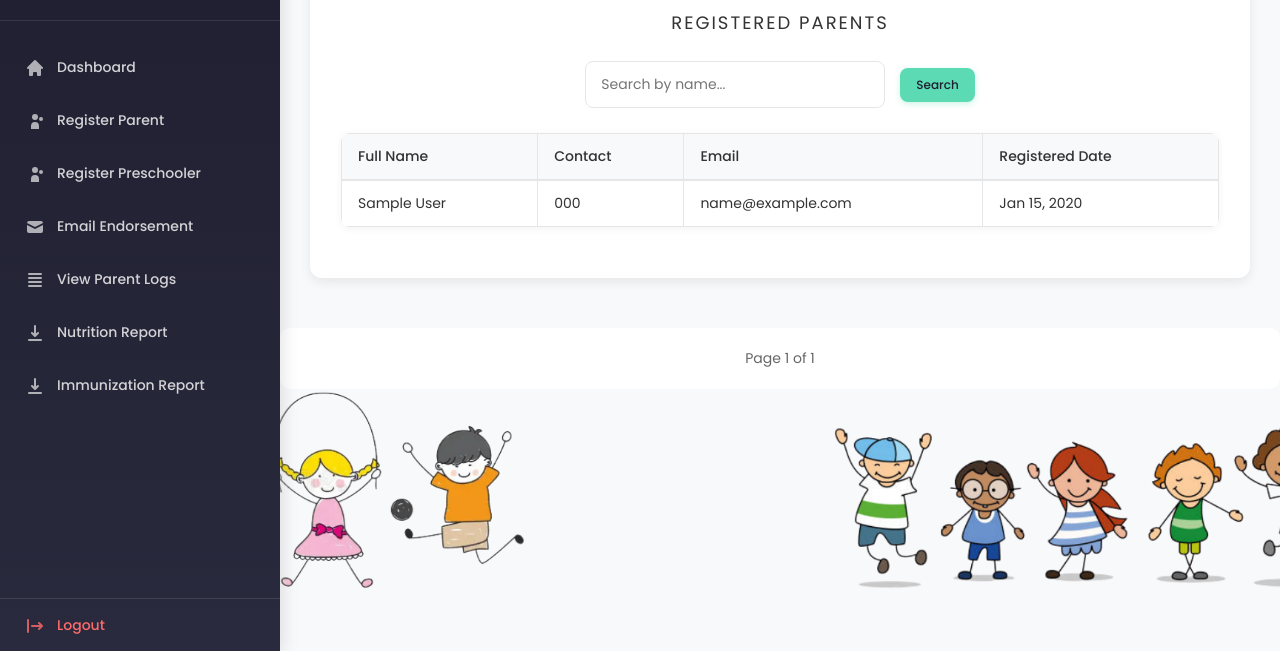
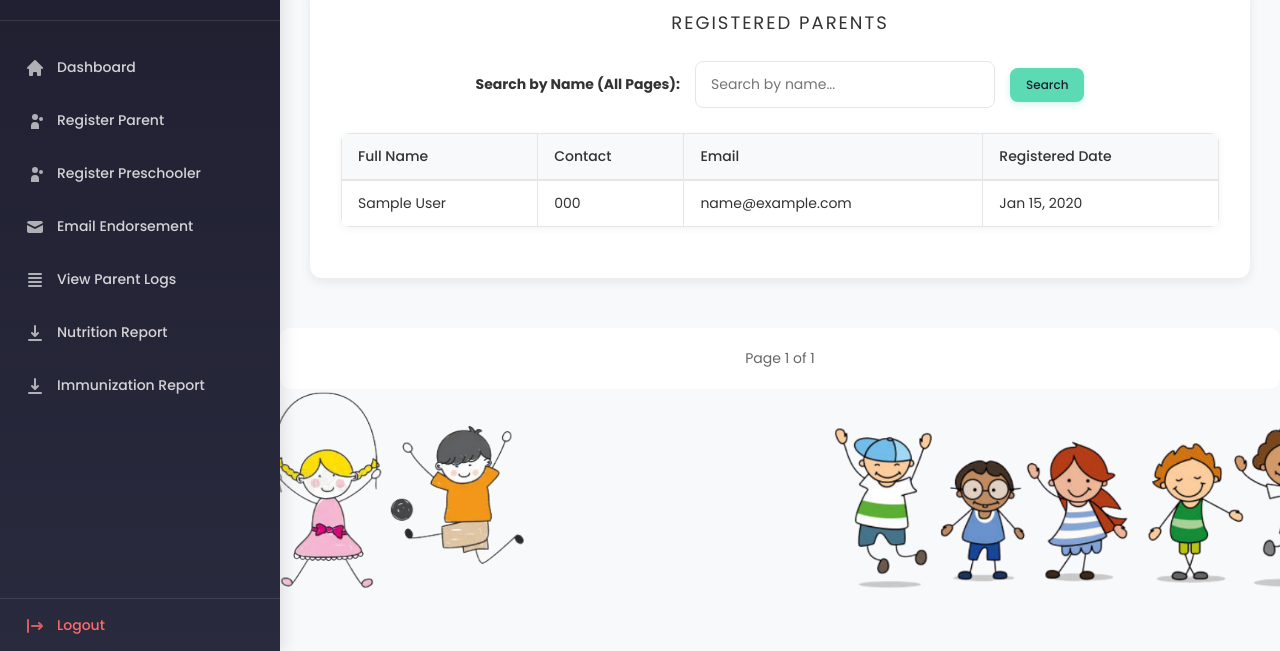
Before and after one commit to Chenzz00/ProfileNMonitoringSystem, a Django app: page /registered-parents/ in a window 1280 px wide. Shown: the part 148-799 px from the top of the page. Run offline with Django 5.2, Linux system fonts and the light colour scheme; a user stored in the database is signed in; tables that the repository leaves empty hold one stand-in row (values such as "Sample post"); some libraries are stand-ins or nearby versions.

Commit message:
Update registered_parent.html

```diff
--- a/WebApp/Templates/HTML/registered_parent.html
+++ b/WebApp/Templates/HTML/registered_parent.html
@@ -918,7 +918,14 @@
         </div>
 
         <div class="search-section">
-          <input type="text" id="search-input" class="search-input" placeholder="Search by name...">
+          <label for="search-input"><strong>Search by Name (All Pages):</strong></label>
+          <input
+            type="text"
+            id="search-input"
+            class="search-input"
+            placeholder="Search by name..."
+            value="{{ search_query }}"
+          >
           <button id="search-btn" class="btn">Search</button>
         </div>
 
@@ -955,8 +962,11 @@
     </div>
 
     <div class="pagination-section">
+      {% if is_searching %}
+        <!-- Hide pagination when searching, show nothing -->
+      {% else %}
         {% if parents.has_previous %}
-        <a href="?page={{ parents.previous_page_number }}" class="btn">Previous</a>
+          <a href="?page={{ parents.previous_page_number }}{% if search_query %}&search={{ search_query }}{% endif %}" class="btn">Previous</a>
         {% endif %}
 
         <span>
@@ -964,7 +974,8 @@
         </span>
 
         {% if parents.has_next %}
-        <a href="?page={{ parents.next_page_number }}" class="btn">Next</a>
+          <a href="?page={{ parents.next_page_number }}{% if search_query %}&search={{ search_query }}{% endif %}" class="btn">Next</a>
+        {% endif %}
       {% endif %}
     </div>
   </div>
@@ -996,7 +1007,7 @@
             {% endif %}
           </div>
           <p><strong>Name:</strong> {{ child.first_name }} {{ child.last_name }}</p>
-          <p><strong>Age:</strong> {{ child.age_display }}</p>
+          <p><strong>Age:</strong> {{ child.age_text }}</p>
           <p><strong>Registered:</strong><br>{{ child.date_registered|date:"M d, Y" }}</p>
         </div>
         {% endfor %}
@@ -1268,5 +1279,38 @@
     };
   </script>
 
+
+<script>
+// Global Search Functionality
+document.getElementById("search-btn").addEventListener("click", () => {
+  const searchTerm = document.getElementById("search-input").value.trim();
+
+  // If input is empty, go back to default (all parents)
+  if (searchTerm === "") {
+    window.location.href = window.location.pathname;
+    return;
+  }
+
+  // Otherwise perform global search across all data (backend search)
+  window.location.href = `${window.location.pathname}?search=${encodeURIComponent(searchTerm)}`;
+});
+
+// Enter key performs search
+document.getElementById("search-input").addEventListener("keypress", (e) => {
+  if (e.key === "Enter") {
+    document.getElementById("search-btn").click();
+  }
+});
+
+// Optional: Clear search functionality
+document.getElementById("search-input").addEventListener("keydown", (e) => {
+  // Press Escape to clear search and go back to all parents
+  if (e.key === "Escape") {
+    document.getElementById("search-input").value = "";
+    window.location.href = window.location.pathname;
+  }
+});
+</script>
+
 </body>
 </html>/
```
Lines whose indentation alone changed are shown as unchanged.
